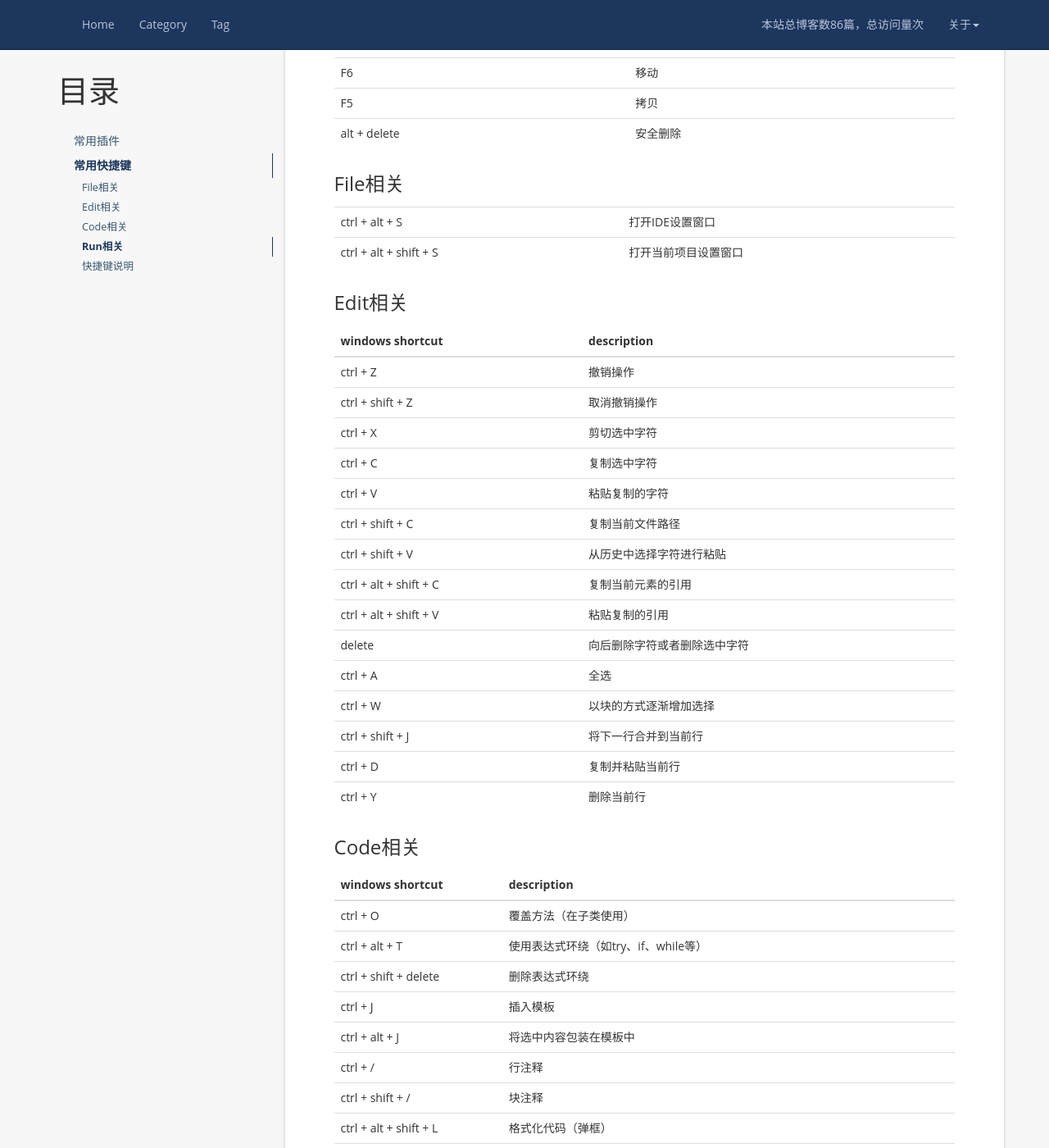
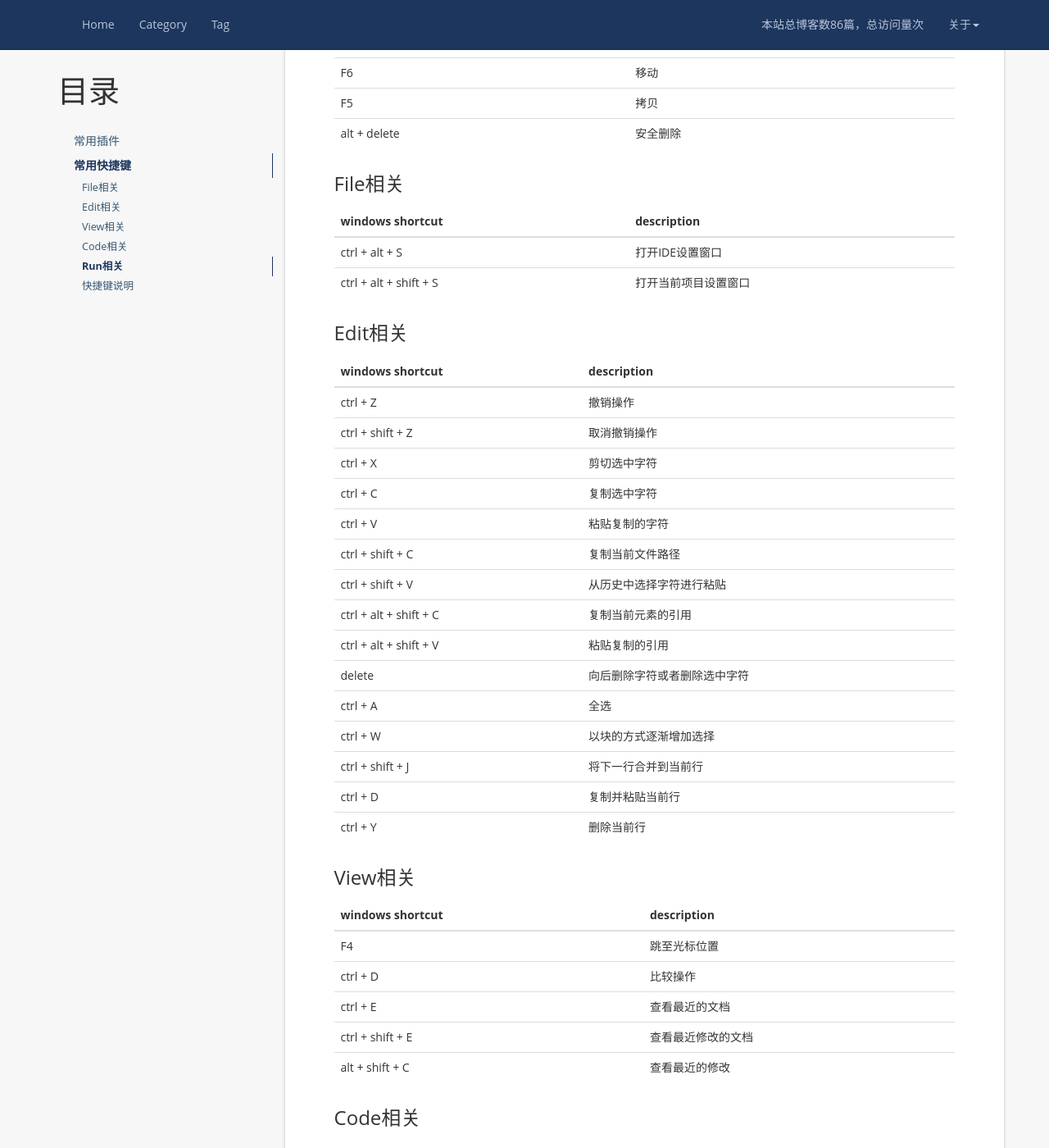
Before and after one commit to zhangfb95/zhangfb95.github.io.bak, a Jekyll site: the page built from plugin-intellij.md, in a window 1280 px wide and 1400 px high, scrolled down 2247 px. Shown: the whole window at 82% size. Built offline with Jekyll 4.4.1, drawn with Linux system fonts in a browser that asks for light colours; nearby versions of some CDN libraries; a script that is not in the unit is left out; comment, search, counter and statistics services are not loaded.

Commit message:
adjust intellij idea shortcuts

```diff
--- a/plugin-intellij.md
+++ b/plugin-intellij.md
@@ -70,6 +70,8 @@
 
 ### File相关
 
+| windows shortcut | description |
+| --- | --- |
 | ctrl + alt + S | 打开IDE设置窗口 |
 | ctrl + alt + shift + S | 打开当前项目设置窗口 |
 
@@ -92,6 +94,16 @@
 | ctrl + shift + J | 将下一行合并到当前行 |
 | ctrl + D | 复制并粘贴当前行 |
 | ctrl + Y | 删除当前行 |
+
+### View相关
+
+| windows shortcut | description |
+| --- | --- |
+| F4 | 跳至光标位置 |
+| ctrl + D | 比较操作 |
+| ctrl + E | 查看最近的文档 |
+| ctrl + shift + E | 查看最近修改的文档 |
+| alt + shift + C | 查看最近的修改 |
 
 ### Code相关
 
```
